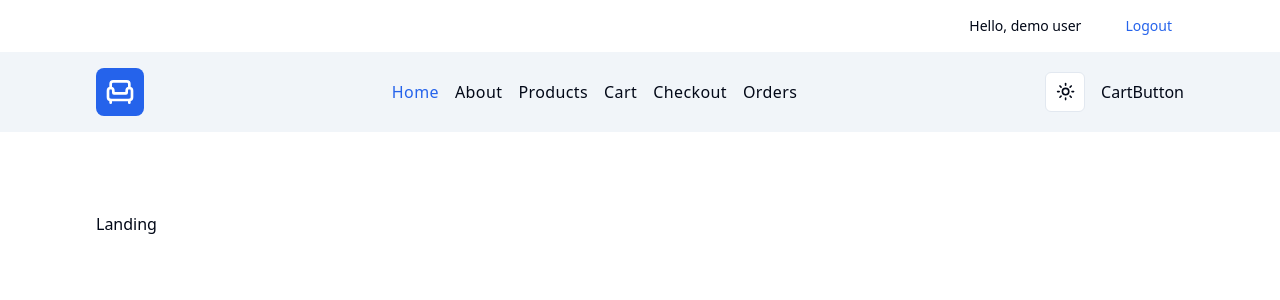
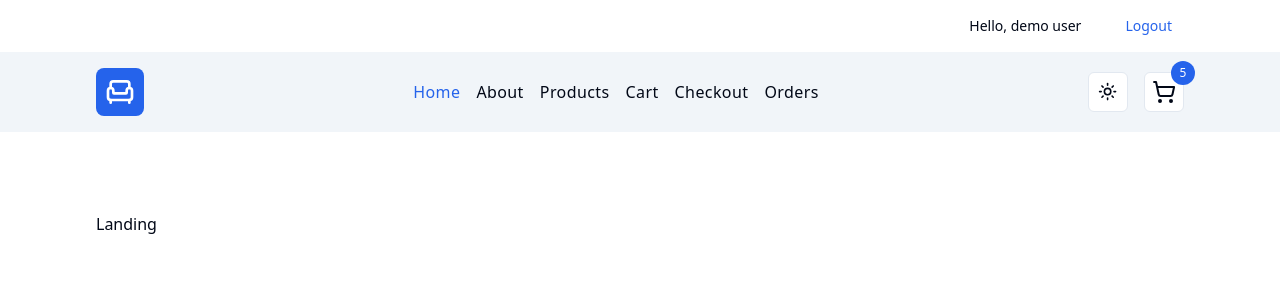
Before and after one commit to kimamovic21/udemy-practical-typescript-course-johnsmilga, a React (Vite) app in the folder 03-store-project/: page / in a window 1280 px wide. Shown: the top 300 px of the page. Built offline with nearby package versions, Linux system fonts and the light colour scheme.

Commit message:
146. CartButton Component
-u komponentu CartButton.tsx dodane komponente Button, Link i ikonica ShoppingCart

```diff
--- a/03-store-project/src/components/CartButton.tsx
+++ b/03-store-project/src/components/CartButton.tsx
@@ -1,6 +1,24 @@
+import { Button } from './ui/button'
+import { ShoppingCart } from 'lucide-react'
+import { Link } from 'react-router-dom'
+
 function CartButton() {
+  const numItemsInCart = 5
+
   return (
-    <div>CartButton</div>
+    <Button
+      asChild
+      variant='outline'
+      size='icon'
+      className='flex justify-center items-center relative'
+    >
+      <Link to='/cart'>
+        <ShoppingCart />
+        <span className='absolute -top-3 -right-3 bg-primary text-white rounded-full h-6 w-6 flex items-center justify-center text-xs'>
+          {numItemsInCart}
+        </span>
+      </Link>
+    </Button>
   )
 }
 
```
Also changed, not shown: 1 other file (tests, documents, lock files or other folders).
